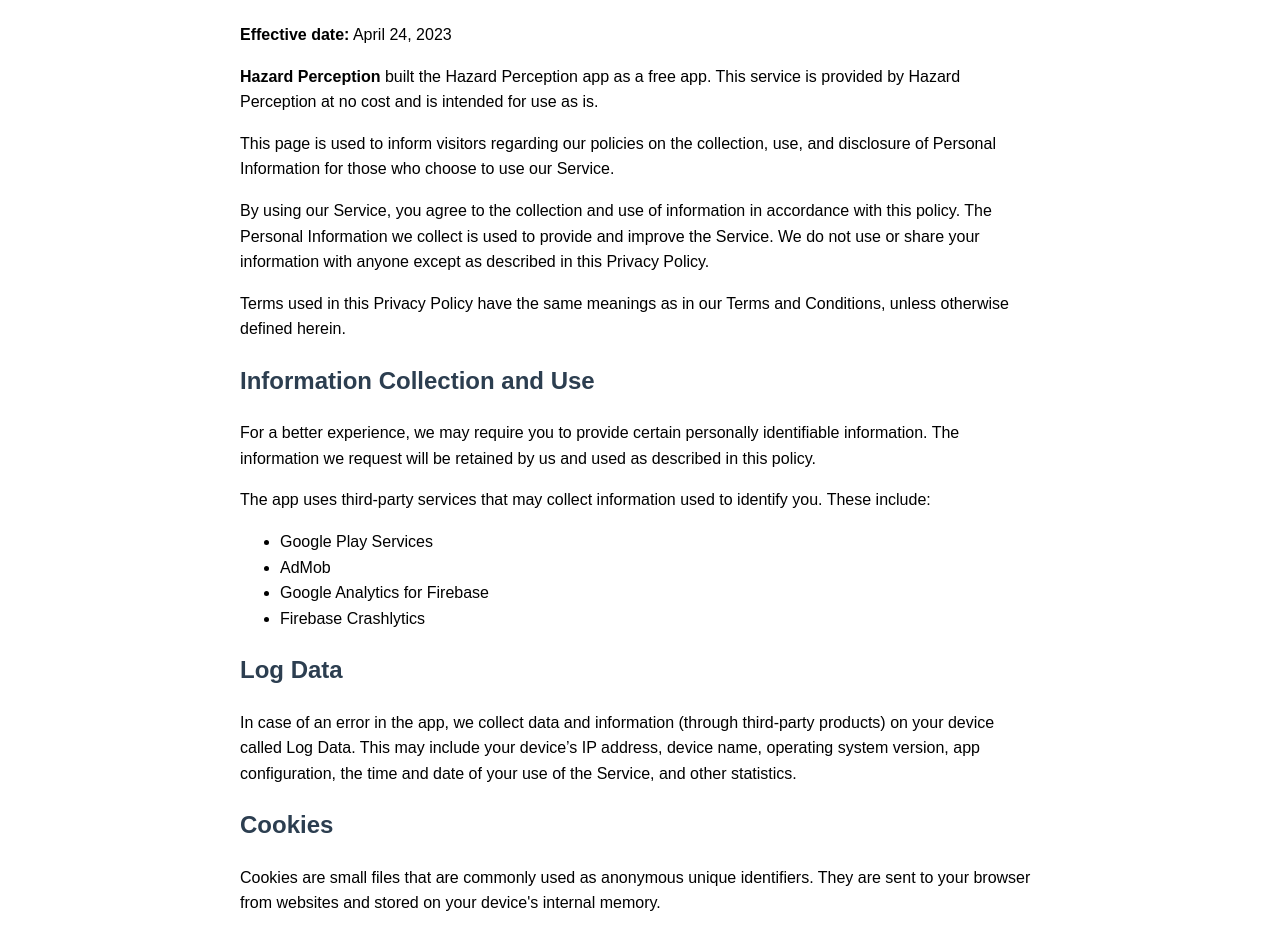
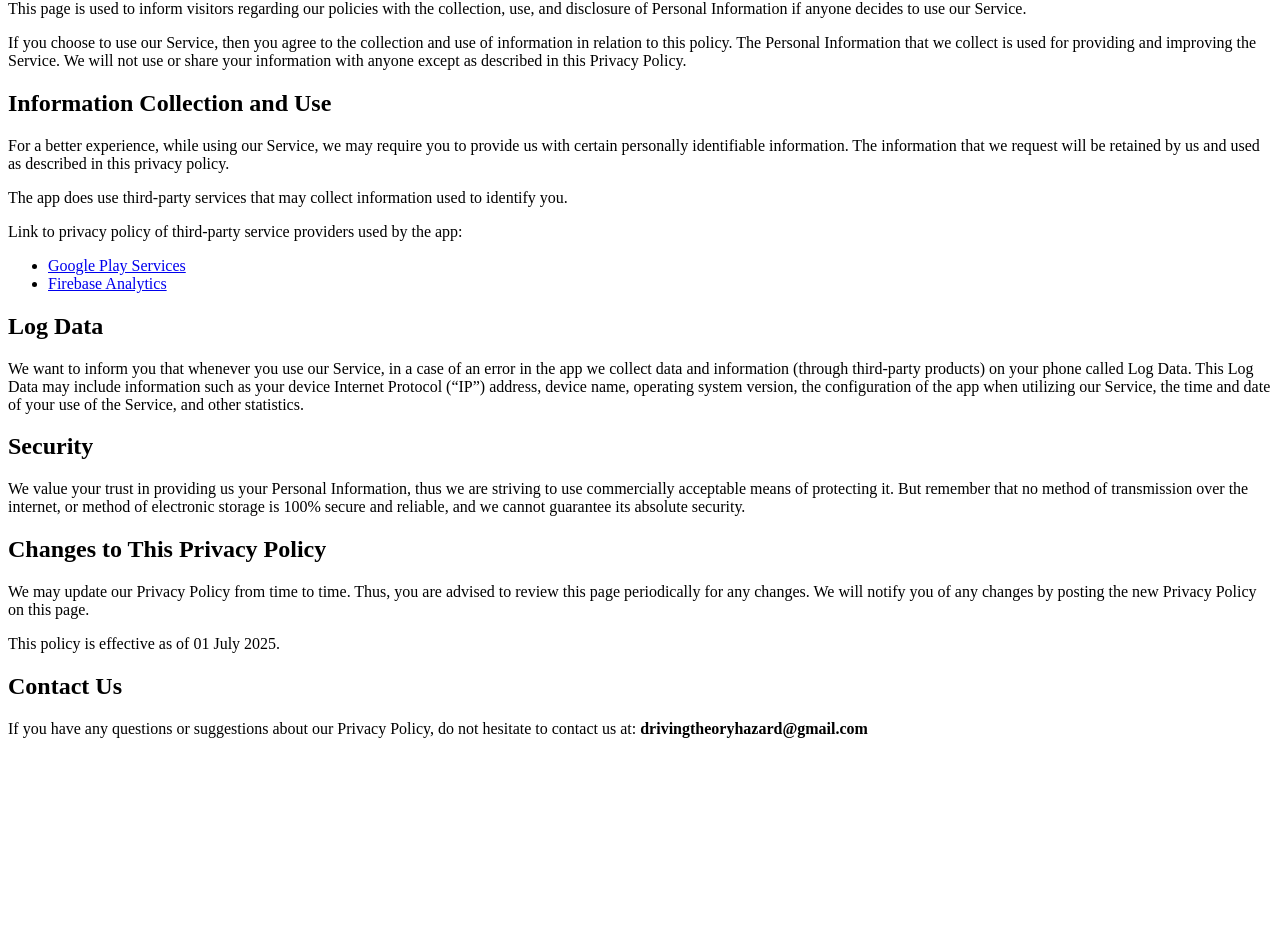
Before and after one commit to emre-g07/hazardprivacypolicy, a plain HTML site: page index.html in a window 1280 px wide. Shown: the part 132-1061 px from the top of the page. After the commit the page ends 886 px from the top, so only its background shows below. Drawn offline with Linux system fonts and the light colour scheme.

Commit message:
Update index.html

```diff
--- a/index.html
+++ b/index.html
@@ -2,74 +2,74 @@
 <html lang="en">
 <head>
   <meta charset="UTF-8">
-  <title>Privacy Policy - Hazard Perception</title>
-  <style>
-    body {
-      font-family: Arial, sans-serif;
-      max-width: 800px;
-      margin: 40px auto;
-      padding: 20px;
-      line-height: 1.6;
-    }
-    h1, h2 {
-      color: #2c3e50;
-    }
-  </style>
+  <meta name="viewport" content="width=device-width, initial-scale=1">
+  <title>Privacy Policy</title>
 </head>
 <body>
   <h1>Privacy Policy</h1>
-  <p><strong>Effective date:</strong> April 24, 2023</p>
 
-  <p><strong>Hazard Perception</strong> built the Hazard Perception app as a free app. This service is provided by Hazard Perception at no cost and is intended for use as is.</p>
+  <p>
+    Driving Theory Hazard Perception Test built the Driving Theory Hazard Perception Test app as a Free app.
+    This SERVICE is provided by Driving Theory Hazard Perception Test at no cost and is intended for use as is.
+  </p>
 
-  <p>This page is used to inform visitors regarding our policies on the collection, use, and disclosure of Personal Information for those who choose to use our Service.</p>
+  <p>
+    This page is used to inform visitors regarding our policies with the collection, use, and disclosure of Personal Information if anyone decides to use our Service.
+  </p>
 
-  <p>By using our Service, you agree to the collection and use of information in accordance with this policy. The Personal Information we collect is used to provide and improve the Service. We do not use or share your information with anyone except as described in this Privacy Policy.</p>
-
-  <p>Terms used in this Privacy Policy have the same meanings as in our Terms and Conditions, unless otherwise defined herein.</p>
+  <p>
+    If you choose to use our Service, then you agree to the collection and use of information in relation to this policy.
+    The Personal Information that we collect is used for providing and improving the Service.
+    We will not use or share your information with anyone except as described in this Privacy Policy.
+  </p>
 
   <h2>Information Collection and Use</h2>
-  <p>For a better experience, we may require you to provide certain personally identifiable information. The information we request will be retained by us and used as described in this policy.</p>
-  <p>The app uses third-party services that may collect information used to identify you. These include:</p>
+  <p>
+    For a better experience, while using our Service, we may require you to provide us with certain personally identifiable information.
+    The information that we request will be retained by us and used as described in this privacy policy.
+  </p>
+
+  <p>
+    The app does use third-party services that may collect information used to identify you.
+  </p>
+
+  <p>
+    Link to privacy policy of third-party service providers used by the app:
+  </p>
   <ul>
-    <li>Google Play Services</li>
-    <li>AdMob</li>
-    <li>Google Analytics for Firebase</li>
-    <li>Firebase Crashlytics</li>
+    <li><a href="https://www.google.com/policies/privacy/" target="_blank">Google Play Services</a></li>
+    <li><a href="https://firebase.google.com/policies/analytics" target="_blank">Firebase Analytics</a></li>
   </ul>
 
   <h2>Log Data</h2>
-  <p>In case of an error in the app, we collect data and information (through third-party products) on your device called Log Data. This may include your device’s IP address, device name, operating system version, app configuration, the time and date of your use of the Service, and other statistics.</p>
-
-  <h2>Cookies</h2>
-  <p>Cookies are small files that are commonly used as anonymous unique identifiers. They are sent to your browser from websites and stored on your device's internal memory.</p>
-  <p>This app does not explicitly use cookies. However, it may use third-party code and libraries that use cookies to collect information and improve their services. You can accept or refuse these cookies. If you choose to refuse cookies, some parts of the Service may not function properly.</p>
-
-  <h2>Service Providers</h2>
-  <p>We may employ third-party companies and individuals for the following reasons:</p>
-  <ul>
-    <li>To facilitate our Service;</li>
-    <li>To provide the Service on our behalf;</li>
-    <li>To perform Service-related tasks; or</li>
-    <li>To assist us in analyzing how our Service is used.</li>
-  </ul>
-  <p>These third parties may have access to your Personal Information to perform tasks on our behalf, but are obligated not to disclose or use it for any other purpose.</p>
+  <p>
+    We want to inform you that whenever you use our Service, in a case of an error in the app we collect data and information
+    (through third-party products) on your phone called Log Data. This Log Data may include information such as your device Internet Protocol (“IP”) address,
+    device name, operating system version, the configuration of the app when utilizing our Service, the time and date of your use of the Service, and other statistics.
+  </p>
 
   <h2>Security</h2>
-  <p>We value your trust in providing us with your Personal Information, and strive to use commercially acceptable means of protecting it. However, no method of transmission over the internet or method of electronic storage is 100% secure and reliable, and we cannot guarantee absolute security.</p>
-
-  <h2>Links to Other Sites</h2>
-  <p>This Service may contain links to other websites. If you click on a third-party link, you will be directed to that site. These external sites are not operated by us. We strongly advise you to review the privacy policies of those websites, as we have no control over and assume no responsibility for their content or practices.</p>
-
-  <h2>Children’s Privacy</h2>
-  <p>This Service does not address anyone under the age of 13. We do not knowingly collect personally identifiable information from children under 13 years of age. If we discover that a child under 13 has provided us with personal information, we will immediately delete it. If you are a parent or guardian and you become aware that your child has provided us with personal information, please contact us so we can take appropriate action.</p>
+  <p>
+    We value your trust in providing us your Personal Information, thus we are striving to use commercially acceptable means of protecting it.
+    But remember that no method of transmission over the internet, or method of electronic storage is 100% secure and reliable,
+    and we cannot guarantee its absolute security.
+  </p>
 
   <h2>Changes to This Privacy Policy</h2>
-  <p>We may update our Privacy Policy from time to time. You are advised to review this page periodically for any changes. We will notify you by posting the updated policy on this page.</p>
+  <p>
+    We may update our Privacy Policy from time to time. Thus, you are advised to review this page periodically for any changes.
+    We will notify you of any changes by posting the new Privacy Policy on this page.
+  </p>
+
+  <p>
+    This policy is effective as of 01 July 2025.
+  </p>
 
   <h2>Contact Us</h2>
-  <p>If you have any questions or suggestions about our Privacy Policy, do not hesitate to contact us at:
-    <strong><a href="mailto:geeg.yazilim@gmail.com">geeg.yazilim@gmail.com</a></strong>
+  <p>
+    If you have any questions or suggestions about our Privacy Policy, do not hesitate to contact us at:
+    <strong>drivingtheoryhazard@gmail.com</strong>
   </p>
+
 </body>
 </html>
```
